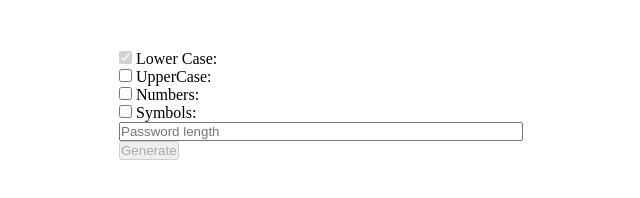
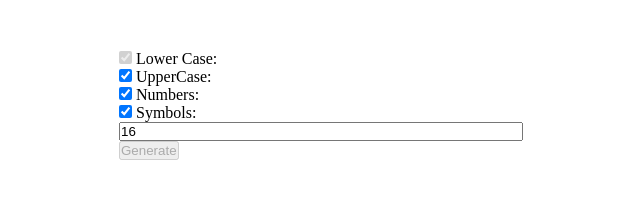
Before and after one commit to AKapran8/passGenerator, a plain HTML site: page index.html in a window 1280 px wide. Shown: the whole page, without its empty margins (9-649 px from the left). Drawn offline with Linux system fonts and the light colour scheme.

```diff
--- a/index.html
+++ b/index.html
@@ -52,15 +52,15 @@
           Lower Case:
         </label>
         <label>
-          <input type="checkbox" class="passType" name="upper" />
+          <input type="checkbox" checked class="passType" name="upper" />
           UpperCase:
         </label>
         <label>
-          <input type="checkbox" class="passType" name="numbers" />
+          <input type="checkbox" checked class="passType" name="numbers" />
           Numbers:
         </label>
         <label>
-          <input type="checkbox" class="passType" name="symbols" />
+          <input type="checkbox" checked class="passType" name="symbols" />
           Symbols:
         </label>
       </form>
@@ -69,6 +69,7 @@
         type="number"
         max="50"
         min="1"
+        value="16"
         class="count"
         placeholder="Password length"
       />
```
